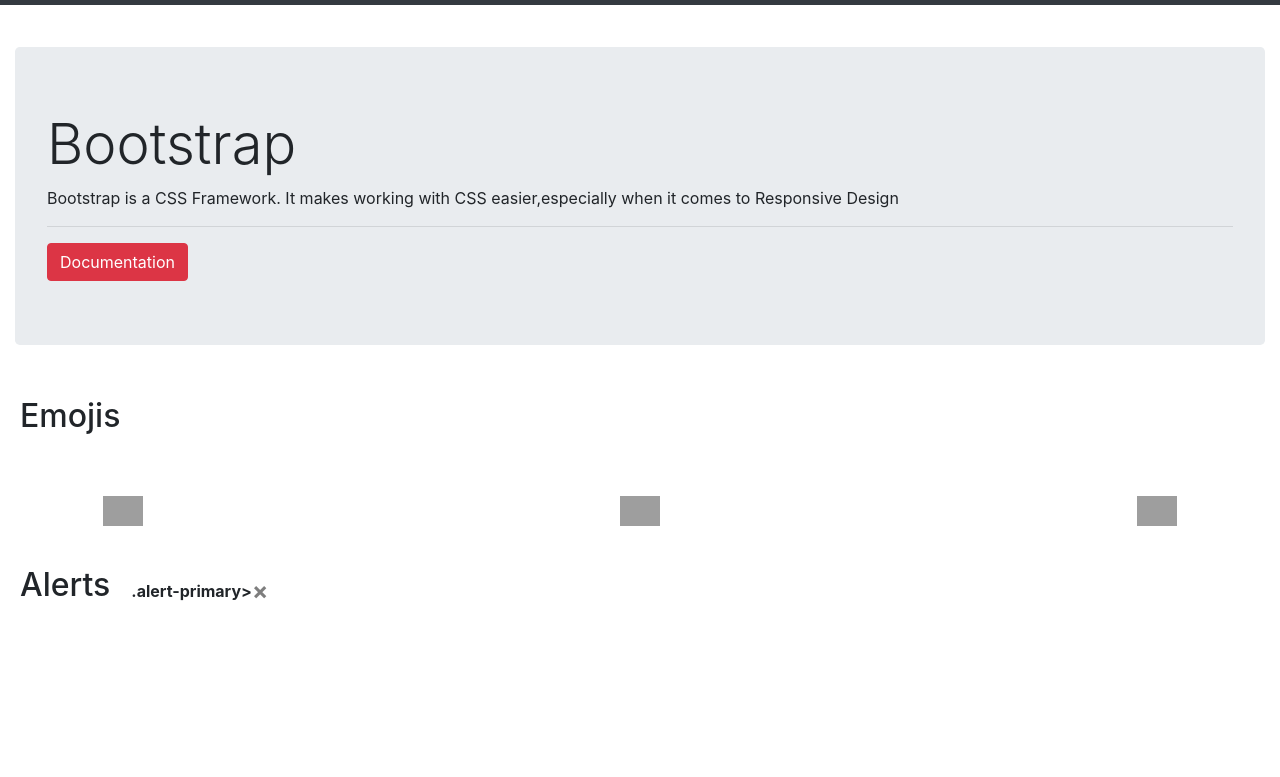
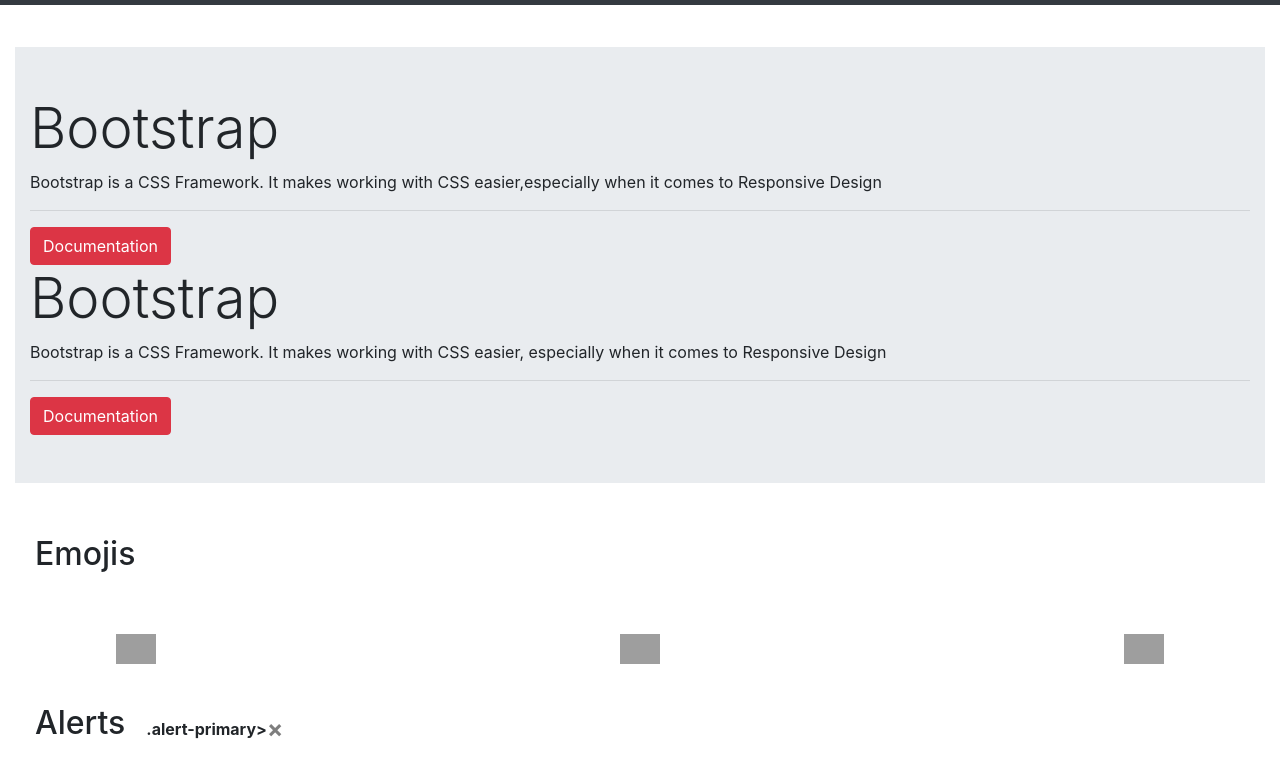
Before and after one commit to aminahashmon/Aminah-Ashmon, a plain HTML site: page code-along/07_29/index.html in a window 1280 px wide. Shown: the part 53-830 px from the top of the page. Before the commit the page ends 800 px from the top, so only its background shows below. Drawn offline with nearby package versions, Linux system fonts and the light colour scheme; grey boxes are pictures that could not be loaded.

Commit message:
Bootstrap Update

```diff
--- a/code-along/07_29/index.html
+++ b/code-along/07_29/index.html
@@ -41,14 +41,24 @@
             </nav>
 
             <!--Jumbotron-->
-            <div class="jumbotron">
 
+                 <div class="jumbotron jumbotron-fluid py-5">
+                     <div class="container-fluid">
                 <h1 class="display-4"> Bootstrap</h1>
                  <p>Bootstrap is a CSS Framework. It makes working with CSS easier,especially when it comes to Responsive Design</p>
                 <hr>
                 <button href="https://getbootstrap.com/docs/4.5/getting-started/introduction/" class="btn btn-danger">Documentation</button>
 
+                <h1 class="display-4">Bootstrap</h1>
+                <p>Bootstrap is a CSS Framework. It makes working with CSS easier,
+                especially when it comes to Responsive Design</p>
+                <hr>
+                <button href="https://getbootstrap.com/docs/4.5/getting-started/introduction/" class="btn btn-danger">Documentation</button>
             </div>
+        </div>
+
+         <!-- Container -->
+    <div class="container-fluid">
 
 
 
--- a/code-along/07_29/styles.css
+++ b/code-along/07_29/styles.css
@@ -1,8 +1,5 @@
-.container-fluid {
-    /* background-color:lightblue; */
-    height:100px;
-
-
+.jumbotron-fluid{
+    height:auto;
 }
 
 .jumbotron{
@@ -47,3 +44,7 @@
 .section-header{
     margin-bottom:20px;
 }
+
+.icon {
+
+}
```
